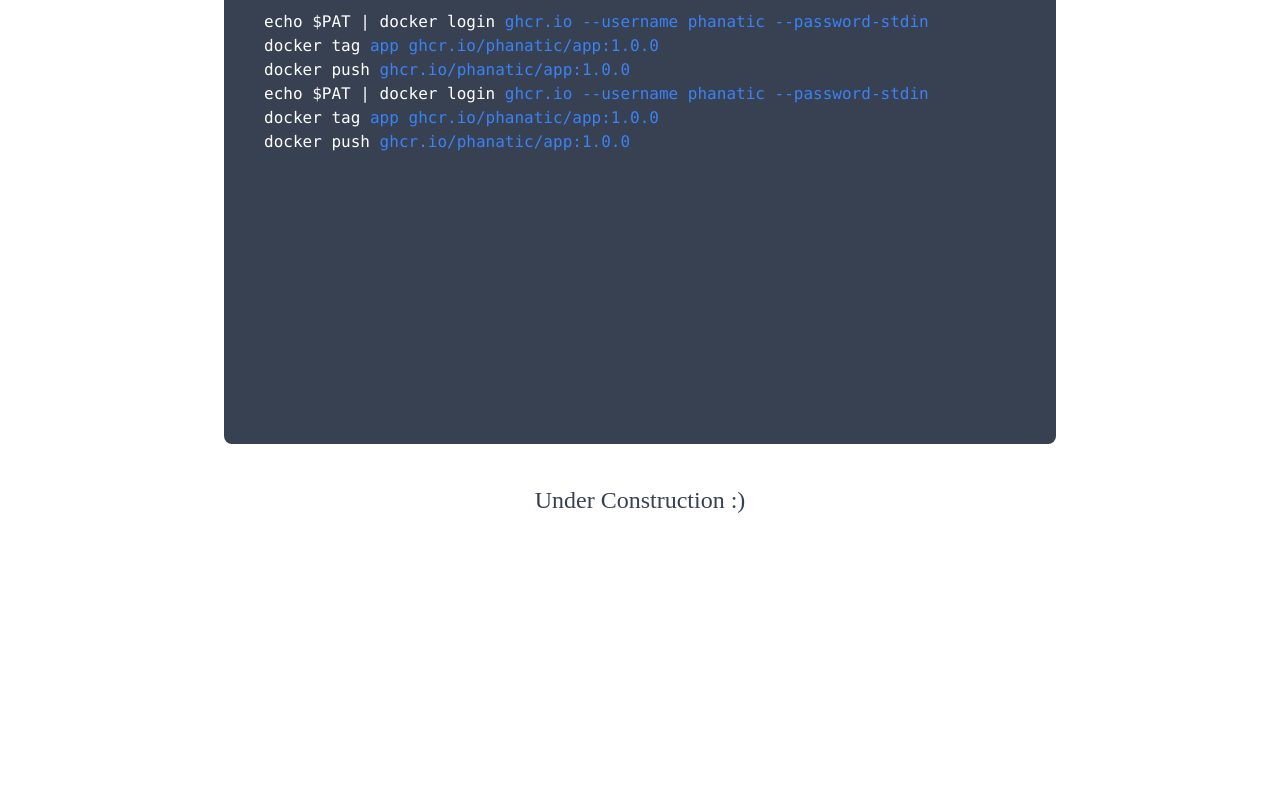
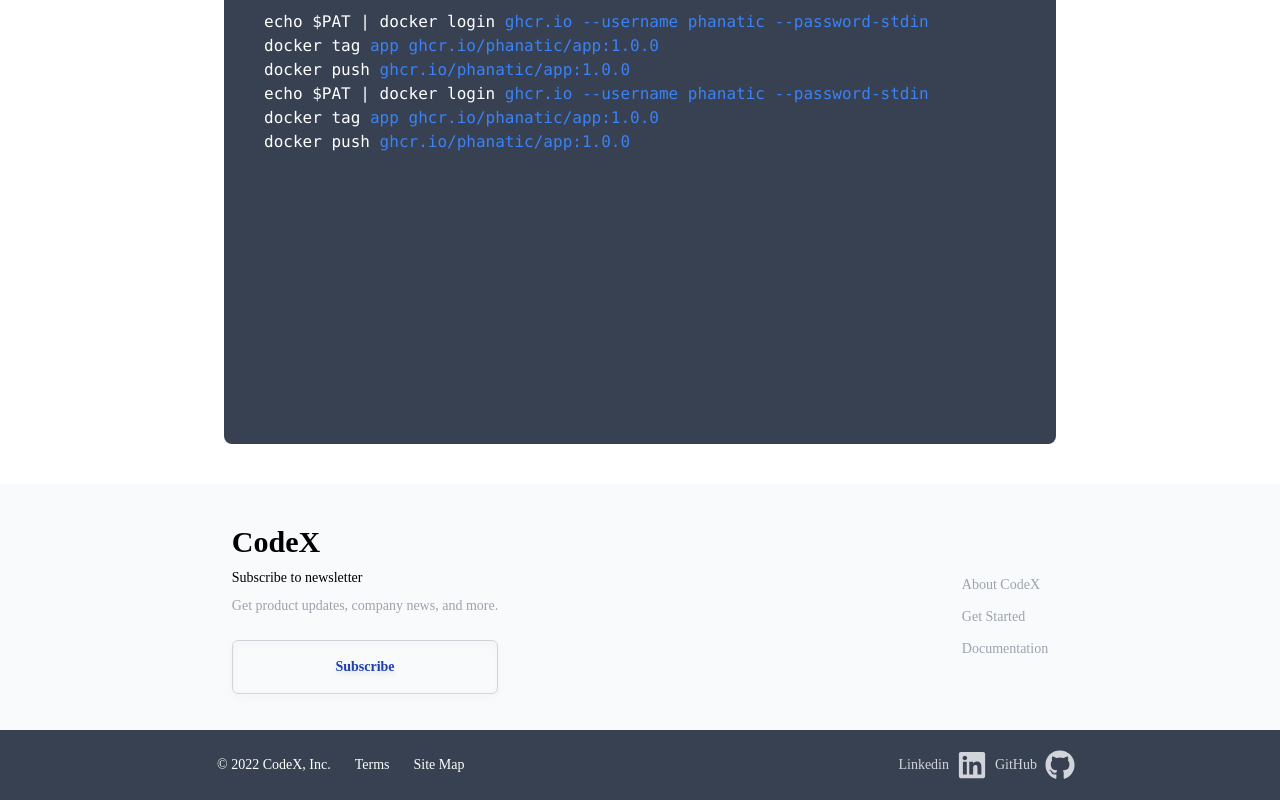
Before and after one commit to Joshua-Chris/codex.github.io, a React (Create React App) app: page / in a window 1280 px wide. Shown: the part 916-1716 px from the top of the page. Before the commit the page ends 1432 px from the top, so only its background shows below. Built offline with nearby package versions, Linux system fonts and the light colour scheme; the HTML template or start-up script is replaced by a standard one.

Commit message:
Added the footer component

```diff
--- /dev/null
+++ b/src/components/Footer/Footer.jsx
@@ -0,0 +1,60 @@
+import React from 'react';
+import { Link } from 'react-router-dom';
+import { FaLinkedin, FaGithub } from 'react-icons/fa';
+
+const Footer = () => {
+  return (
+    <>
+      <div className="flex flex-col sm:flex-row px-10 sm:px-0 w-screen bg-gray-50 items-center justify-around pt-10 py-5 text-sm">
+        <div className="flex flex-col gap-2">
+          <h1 className="font-bold text-3xl">CodeX</h1>
+          <p className="font-medium">Subscribe to newsletter</p>
+          <p className="text-gray-400">
+            Get product updates, company news, and more.
+          </p>
+          <button className="btn bg-transparent mx-0 hover:shadow-transparent font-bold hover:font-normal text-blue-800 border-gray-300 border-[1px]">
+            Subscribe
+          </button>
+        </div>
+        <div>
+          <ul className="flex flex-row sm:flex-col gap-3 text-gray-400">
+            <Link to="/about">About CodeX</Link>
+            <Link to="/join">Get Started</Link>
+            <Link to="/documentation">Documentation</Link>
+          </ul>
+        </div>
+      </div>
+      <div className="flex flex-col sm:flex-row gap-3 w-screen py-5 items-center justify-around bg-gray-700 text-white text-sm">
+        <ul className="flex">
+          <li>© 2022 CodeX, Inc.</li>
+          <li>
+            <Link to="/documentation">Terms</Link>
+          </li>
+          <li>
+            <Link to="/documentation">Site Map</Link>
+          </li>
+        </ul>
+        <ul className="flex items-center gap-2">
+          <a
+            className="flex gap-2 justify-between items-center w-full text-gray-300"
+            href="https://www.linkedin.com/in/joshua-chris-ofurunna/"
+            target="_blank"
+            rel="noreferrer"
+          >
+            Linkedin <FaLinkedin size={30} />
+          </a>
+          <a
+            className="flex gap-2 justify-between items-center w-full text-gray-300"
+            href="https://github.com/Joshua-Chris/codex.github.io"
+            target="_blank"
+            rel="noreferrer"
+          >
+            GitHub <FaGithub size={30} />
+          </a>
+        </ul>
+      </div>
+    </>
+  );
+};
+
+export default Footer;
--- a/src/pages/Home.js
+++ b/src/pages/Home.js
@@ -1,4 +1,5 @@
 import React from 'react';
+import Footer from '../components/Footer/Footer';
 import HeroCenter from '../components/Hero/HeroCenter';
 import NavbarWhite from '../components/Navbar/NavbarWhite';
 import Terminal from '../components/Terminal/Terminal';
@@ -9,9 +10,10 @@
       <NavbarWhite />
       <HeroCenter />
       <Terminal />
-      <div className="w-screen text-2xl text-gray-700 flex justify-center items-center">
+      <Footer />
+      {/* <div className="w-screen text-2xl text-gray-700 flex justify-center items-center">
         Under Construction {':)'}
-      </div>
+      </div> */}
     </>
   );
 };
```
Also changed, not shown: 1 other file (tests, documents, lock files or other folders).
